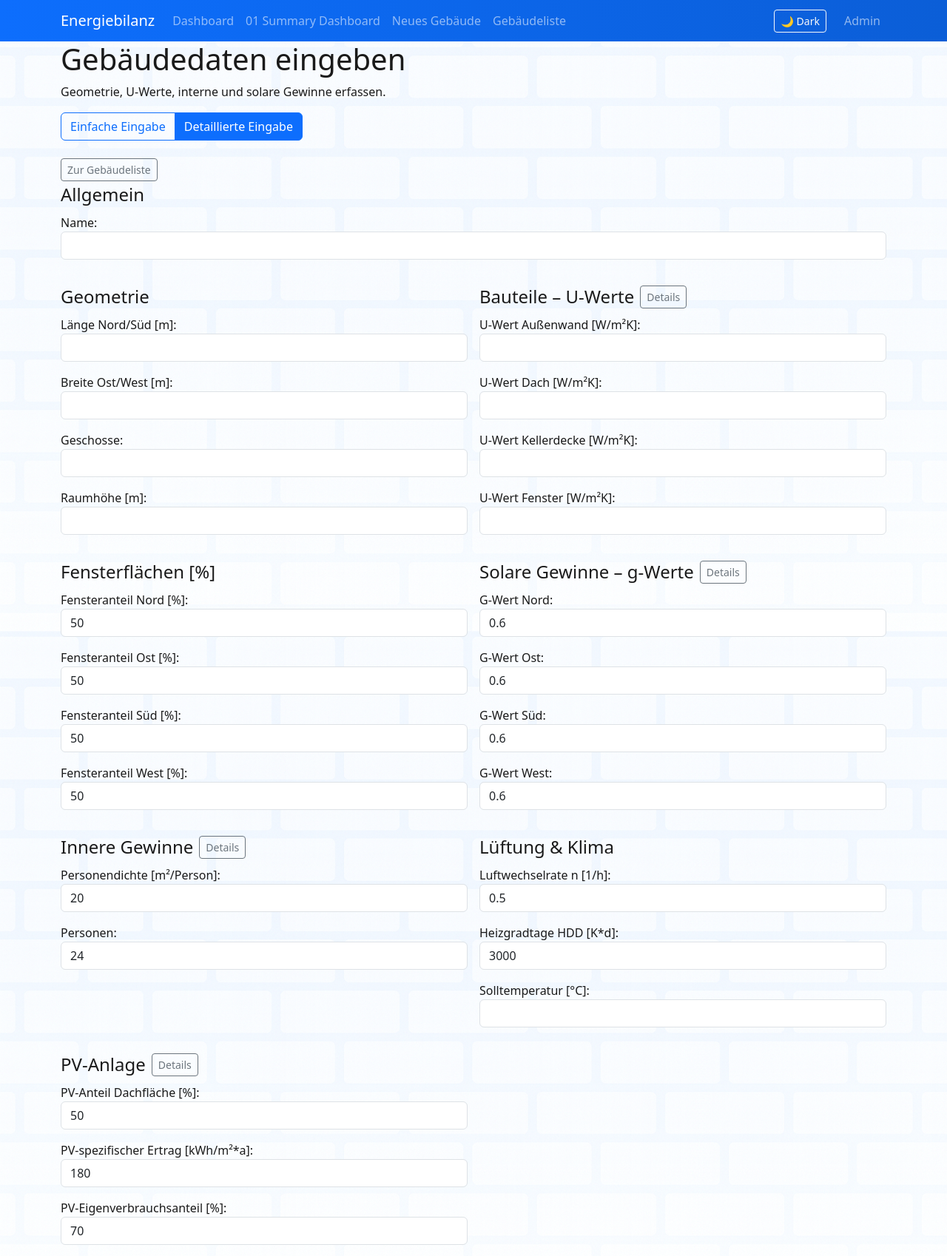
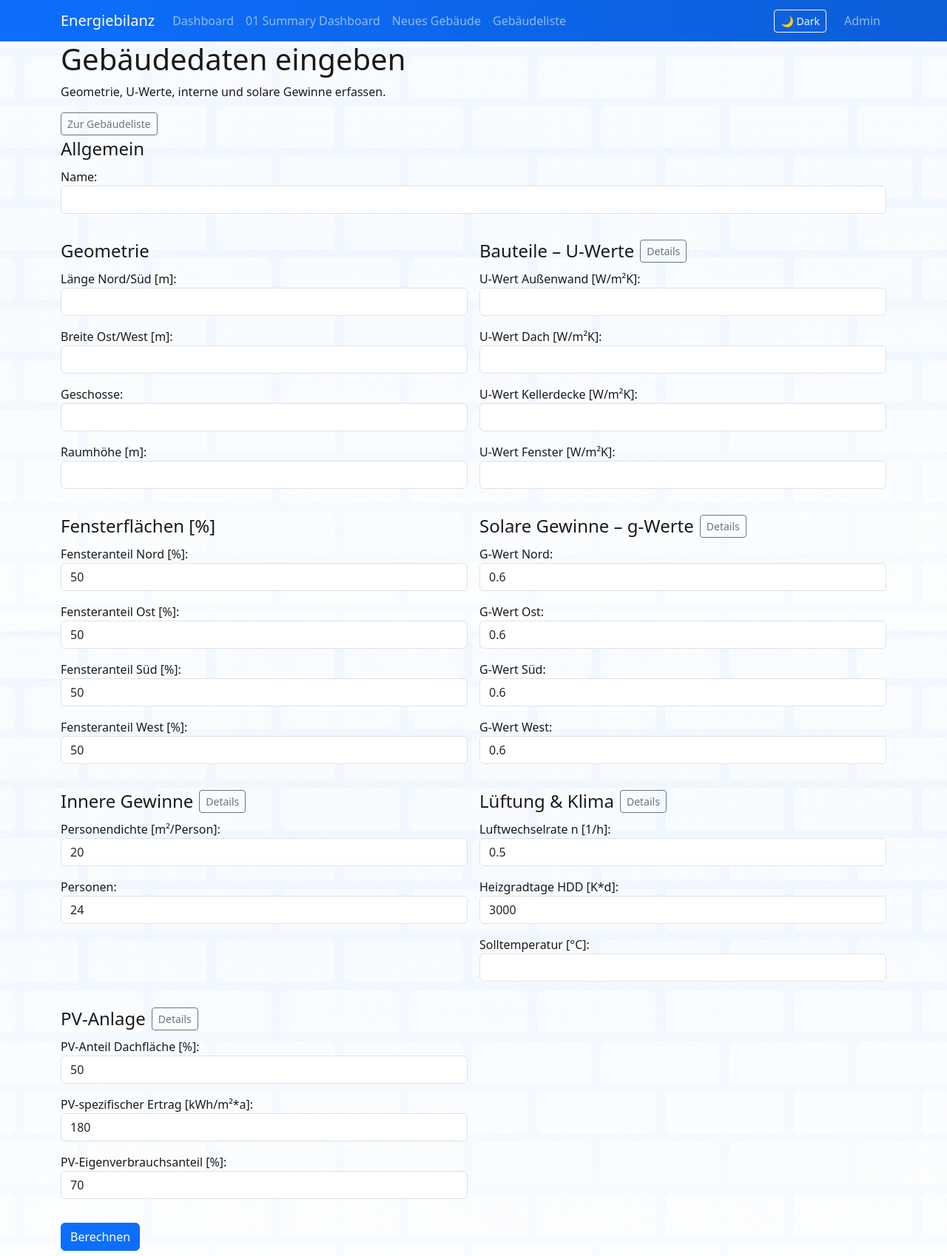
Before and after one commit to DBM-THA/energybalance, a Django app: page /calculator/detailed/ in a window 1280 px wide. Shown: the top 1698 px of the page at 74% size. Run offline with Django 5.2, Linux system fonts and the light colour scheme.

Commit message:
Add ventilation details button and remove simple calculation mode

```diff
--- a/energyapp/templates/energyapp/building_form.html
+++ b/energyapp/templates/energyapp/building_form.html
@@ -17,16 +17,6 @@
         <p class="page-header-subtitle">
             Geometrie, U-Werte, interne und solare Gewinne erfassen.
         </p>
-    </div>
-    <div class="btn-group mb-4" role="group">
-      <a href="{% url 'calculator_simple' %}"
-         class="btn btn-outline-primary {% if simple_mode %}active{% endif %}">
-        Einfache Eingabe
-      </a>
-      <a href="{% url 'calculator_detailed' %}"
-         class="btn btn-outline-primary {% if not simple_mode %}active{% endif %}">
-        Detaillierte Eingabe
-      </a>
     </div>
 
     <div class="page-header-actions">
@@ -205,7 +195,14 @@
 
     <div class="col-md-6">
         <fieldset>
-            <legend>Lüftung &amp; Klima</legend>
+            <legend class="d-flex align-items-center">
+                <span>Lüftung & Klima</span>
+                <a href="{% url 'ventilation' %}"
+                   class="btn btn-outline-secondary btn-sm ms-2">
+                    Details
+                </a>
+            </legend>
+
             <div class="mb-3">
                 {{ form.air_change_rate.label_tag }}
                 {{ form.air_change_rate|add_class:"form-control" }}
--- a/energyapp/urls.py
+++ b/energyapp/urls.py
@@ -7,8 +7,7 @@ from energyapp.views.gwp_compensation_view import gwp_compensation_edit
 
 urlpatterns = [
     path("", building_view.dashboard, name="dashboard"),
-    path("calculator/", building_view.building_create_simple, name="building_create"),
-    path("calculator/simple/", building_view.building_create_simple, name="calculator_simple"),
+    path("calculator/", building_view.building_create_detailed, name="building_create"),
     path("calculator/detailed/", building_view.building_create_detailed, name="calculator_detailed"),
     path("buildings/", building_view.building_list, name="building_list"),
     path("buildings/<int:pk>/", building_view.building_detail, name="building_detail"),
--- a/energyapp/views/building_view.py
+++ b/energyapp/views/building_view.py
@@ -85,7 +85,10 @@ def building_create_detailed(request):
     }
     return render(request, "energyapp/building_form.html", context)
 
+from django.http import Http404
+
 def building_create_simple(request):
+    raise Http404("Simple calculation mode has been removed")
     if request.method == "POST":
         form = SimpleBuildingForm(request.POST)
         if form.is_valid():
@@ -597,3 +600,6 @@ def summary_dashboard(request):
 
 def pv_details(request):
     return render(request, "energyapp/pv_details.html")
+
+def ventilation(request):
+    return render(request, "energyapp/ventilation.html")
```
